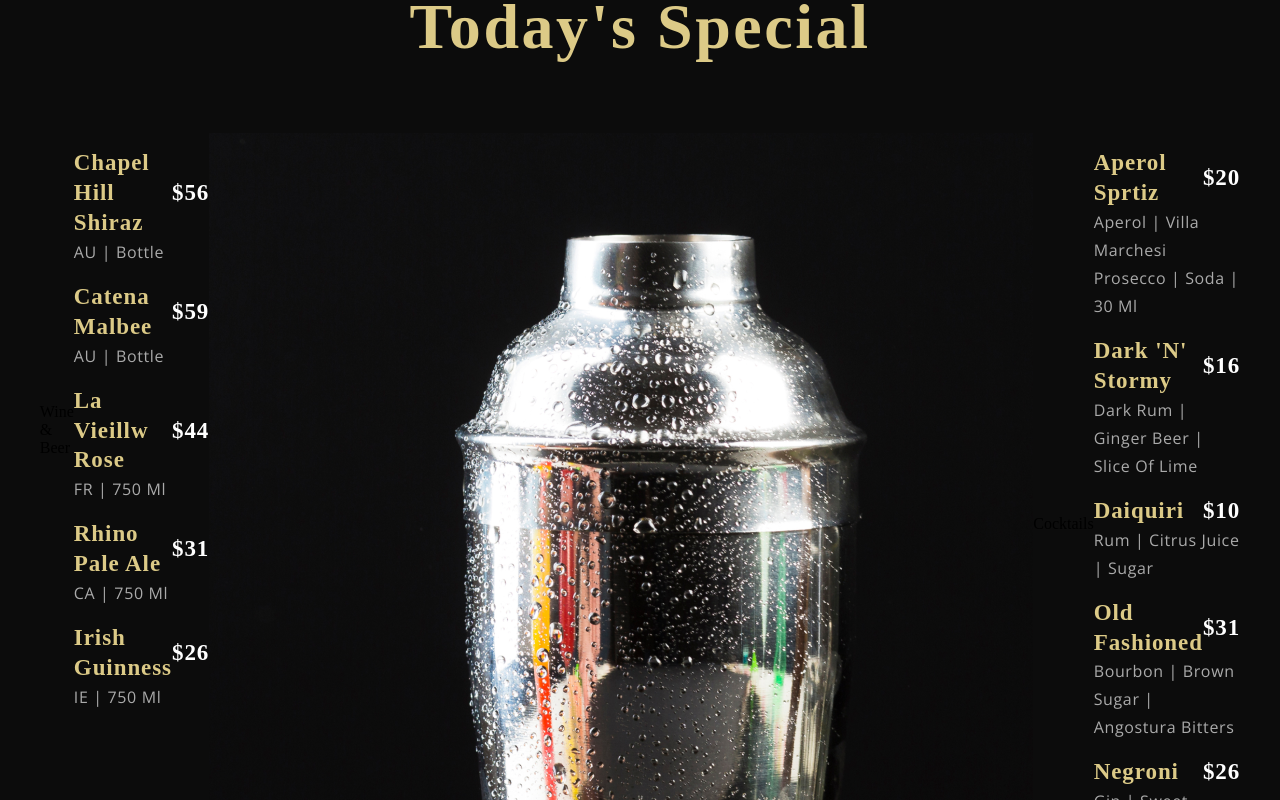
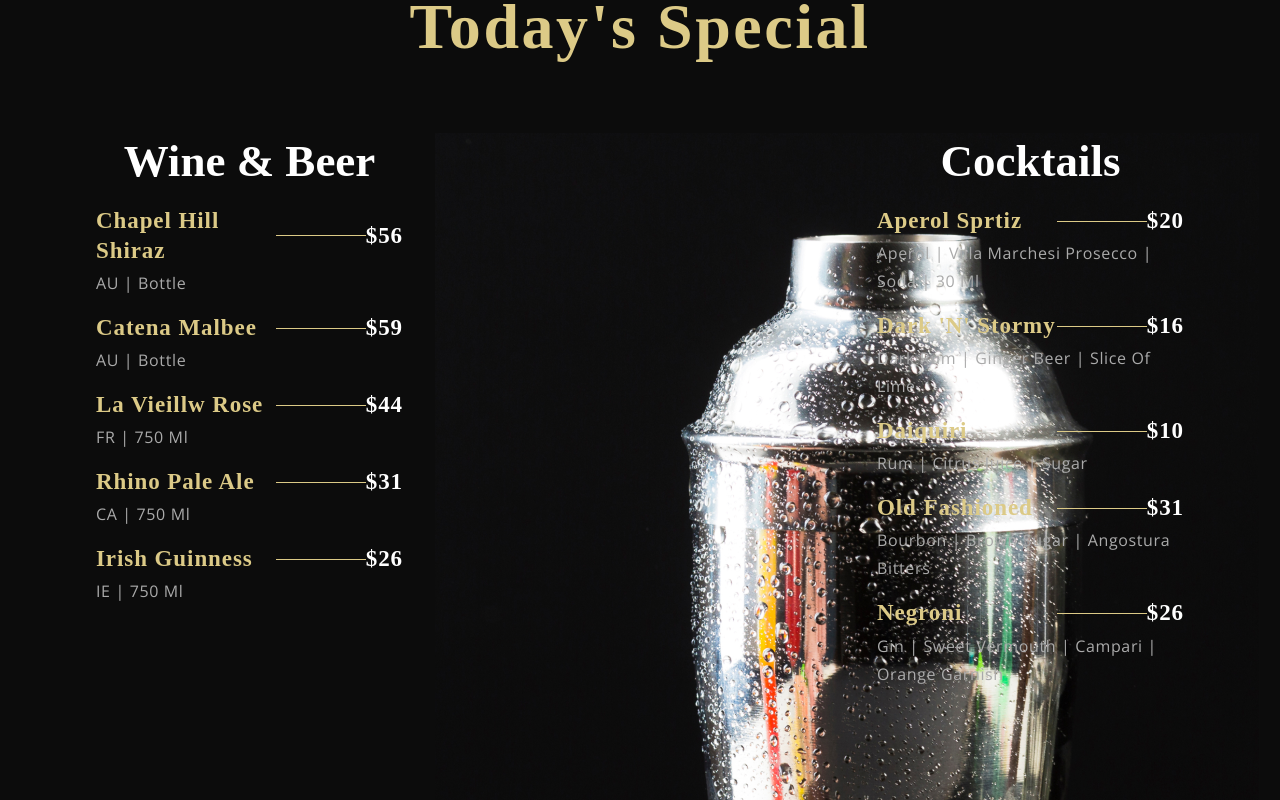
Before and after one commit to HighBornStarr/fine-dining-app, a React (Create React App) app: page / in a window 1280 px wide. Shown: the part 2320-3120 px from the top of the page. Built offline with nearby package versions, Linux system fonts and the light colour scheme; a web font is replaced by a local one.

Commit message:
menu commit

```diff
--- a/src/components/Menuitem/MenuItem.css
+++ b/src/components/Menuitem/MenuItem.css
@@ -11,3 +11,25 @@
   justify-content: space-between;
   align-items: center;
 }
+
+.app__menuitem-sub{
+  width: 100%;
+  margin-top: 0.2rem;
+}
+
+.app__menuitem-name {
+  flex: 1;
+}
+
+.app__menuitem-dash {
+   width: 90px;
+   height: 1px;
+   background: var(--color-golden);
+   margin-left: 0 1rem;
+}
+
+.app__menuitem-price {
+  display: flex;
+  justify-content: flex-end;
+  align-items: flex-end;
+}
--- a/src/container/Menu/SpecialMenu.css
+++ b/src/container/Menu/SpecialMenu.css
@@ -17,3 +17,26 @@
   align-items: flex-start;
   flex-direction: row;
 }
+
+.app__specialMenu-menu_heading {
+  font-family: var(--color-base);
+  font-weight: 600;
+  font-size: 45px;
+  line-height: 58px;
+  color: var(--color-white);
+}
+
+.app__specialMenu-menu_wine, .app__specialMenu-menu_cocktails {
+  flex: 1;
+  width: 100%;
+  flex-direction: column;
+}
+
+.app__specialMenu-menu_img {
+  width: 410px;
+  margin: 0 2rem;
+}
+
+.app__specialMenu-menu_img img {
+
+}
```
